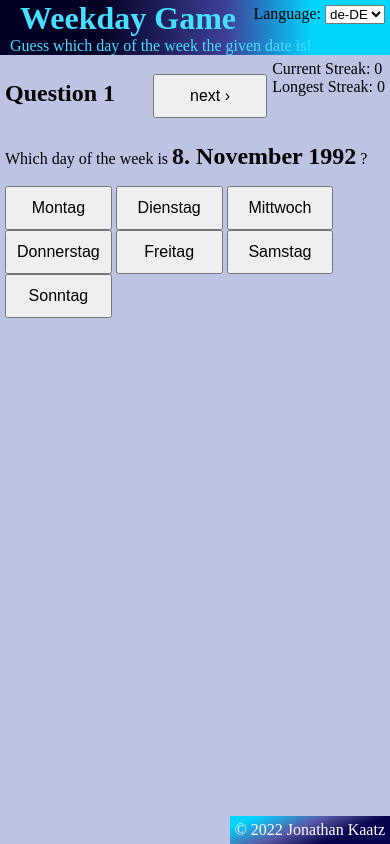
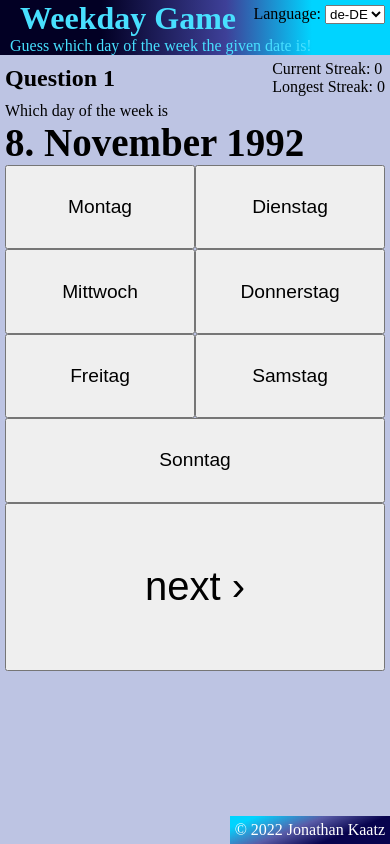
Before and after one commit to kaatzjo/kaatzjo.github.io, a plain HTML site: page index.html in a window 390 px wide. Drawn offline with Linux system fonts and the light colour scheme.

Commit message:
made design responsive to improve mobile experience

```diff
--- a/index.html
+++ b/index.html
@@ -2,6 +2,7 @@
 <html lang="de-DE">
 	<head>
 		<meta charset="UTF-8"/>
+		<meta name="viewport" content="width=device-width, initial-scale=1">
 		<title>Weekday Game</title>
 		<link rel="stylesheet" href="styles.css">
 		<script src="script.js" defer></script>
@@ -23,14 +24,13 @@
 		</header>
 		<button id="btn-start">start</button>
 		<section hidden>
-			<h1 id="questionHeader">Question <span id="questionNumberElement"></span></h1>
-			<button id="btn-next"> next &#x203A</button>
 			<div class="scoreDisplay">
 				<label>Current Streak: <span id="currentStreakElement">0</span></label>
 				<label>Longest Streak: <span id="longestStreakElement">0</span></label>
 			</div>
-			<p>Which day of the week is <strong id="dateElement"> ... </strong> ?</p>
-			<div>
+			<h1 id="questionHeader">Question <span id="questionNumberElement"></span></h1>
+			<p>Which day of the week is <strong id="dateElement"> ... </strong></p>
+			<div class="ButtonContainer">
 				<button class="ansButton" id="btn-ans-1"> 1 </button>
 				<button class="ansButton" id="btn-ans-2"> 2 </button>
 				<button class="ansButton" id="btn-ans-3"> 3 </button>
@@ -38,6 +38,7 @@
 				<button class="ansButton" id="btn-ans-5"> 5 </button>
 				<button class="ansButton" id="btn-ans-6"> 6 </button>
 				<button class="ansButton" id="btn-ans-0"> 7 </button>
+				<button id="btn-next"> next &#x203A</button>
 			</div>
 		</section>
 		<footer>&copy 2022 Jonathan Kaatz</footer>
--- a/styles.css
+++ b/styles.css
@@ -50,7 +50,7 @@ footer {
 
 
 #dateElement{
-	font-size: 150%;
+	font-size: clamp(1rem, 8vw, 3rem);
 }
 
 #btn-start{
@@ -63,29 +63,37 @@ footer {
 }
 
 section h1{
+	margin-top: 5px;
+	margin-bottom: 0;
 	display: inline-block;
 	min-width: 12ch;
 	width: 20%;
 }
 
 #btn-next{
-	box-sizing: border-box;
-	font-size: 16px;
-	min-width: 10ch;
-	width: 30%;
-	min-height: 44px;
+	flex: 1 100%;
+	align-self: flex-end;
+	display: inline-block;
+	font-size: 2.5em;
+	min-width: 8ch;
+	min-height: 84px;
+	height: 20vh;
 	text-align: center;
 	/*border-radius: 8px;*/
 	cursor:pointer;
 }
 
+.ButtonContainer{
+	display: flex;
+	flex-wrap: wrap;
+}
+
 .ansButton{
-	box-sizing: border-box;
-	font-size: 16px;
+	flex: 1;
+	font-size: 1.2em;
 	min-width: 12ch;
-	width:10%;
-	min-height: 44px;
-	height: 50%;
+	min-height: 64px;
+	height: 10vh;
 	text-align: center;
 	cursor:pointer;
 }
@@ -109,3 +117,22 @@ section h1{
 .scoreDisplay>label{
 	display: block;
 }
+
+section>p{
+	margin: 0;
+	margin-top: -15px;
+}
+
+@media only screen and (max-width: 640px) {
+	/* For mobile phones: */
+	.ansButton {
+	  flex: 1 50%;
+	}
+	#dateElement{
+		font-size: clamp(1rem, 10vw, 3rem);
+		display: block;
+	}
+	section>p{
+		margin-top: 10px;
+	}
+  }
```
